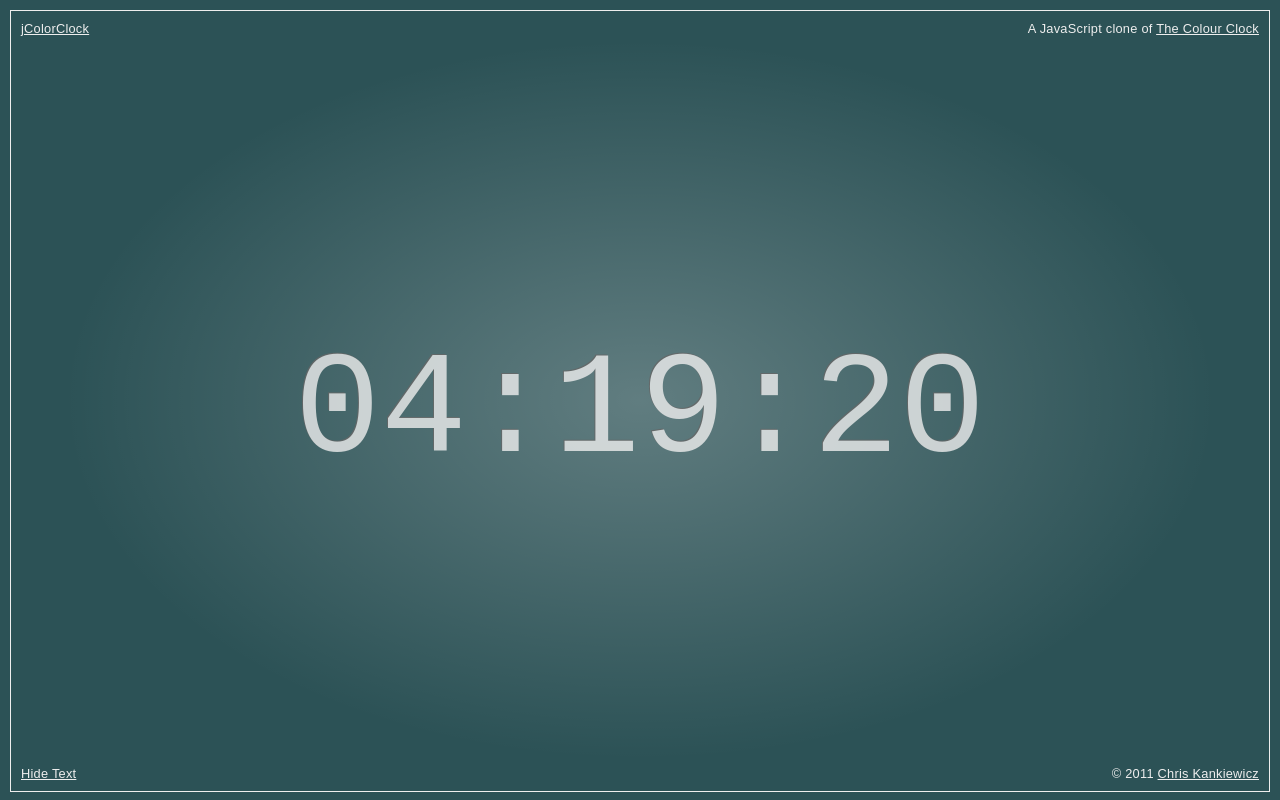
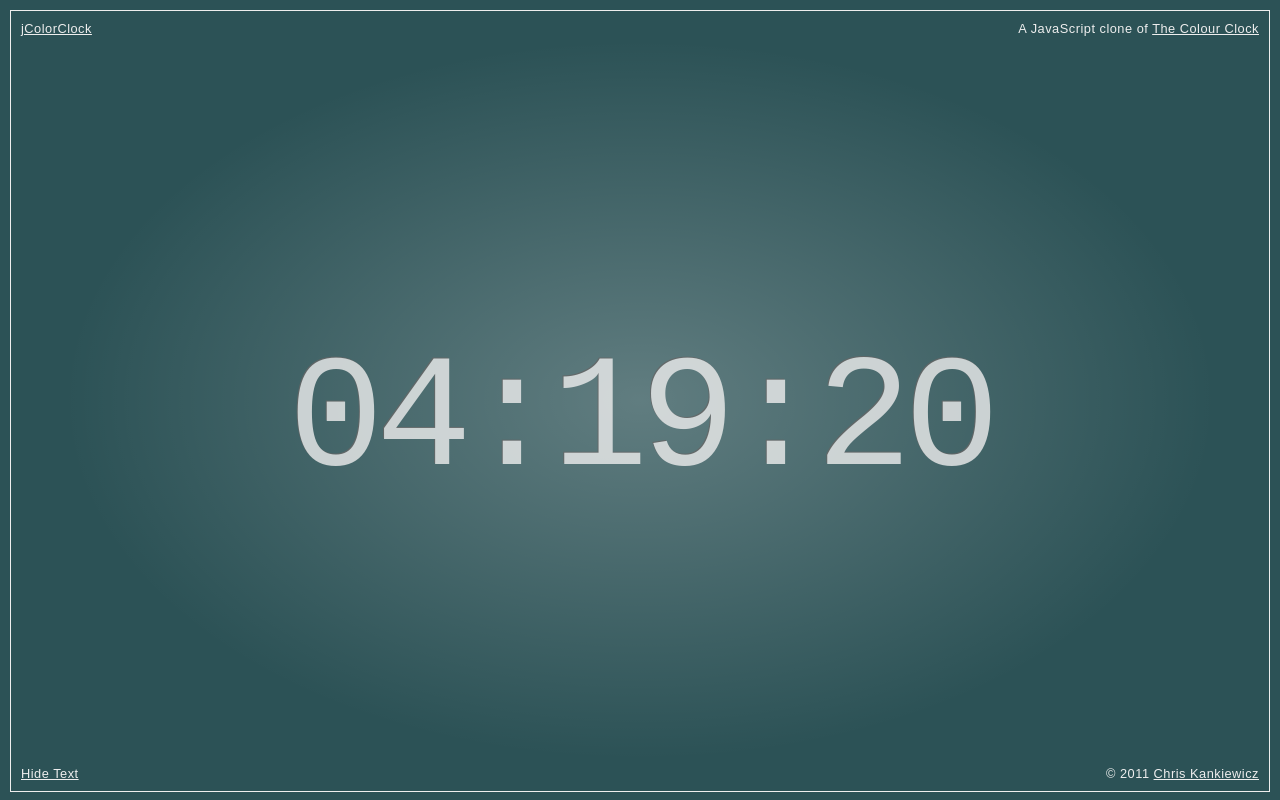
Before and after one commit to PHLAK/jColorClock, a plain HTML site: page index.html in a window 1280 px wide. Drawn offline with Linux system fonts and the light colour scheme; a web font is replaced by a local one.

Commit message:
Tweaked font sized and letter spacing

```diff
--- a/css/style.css
+++ b/css/style.css
@@ -53,8 +53,9 @@ a:hover {
 
 #clock {
     font-family: 'Droid Sans Mono', monospace;
-    font-size: 9em;
+    font-size: 10em;
     height: 140px;
+    letter-spacing: -.05em;
     margin-top: -70px;
     opacity: .8;
     position: absolute;
@@ -68,7 +69,7 @@ a:hover {
 #options, #credit {
     color: #EEE;
     font-size: .8em;
-    letter-spacing: .25px;
+    letter-spacing: .5px;
     position: absolute;
 }
 
```
